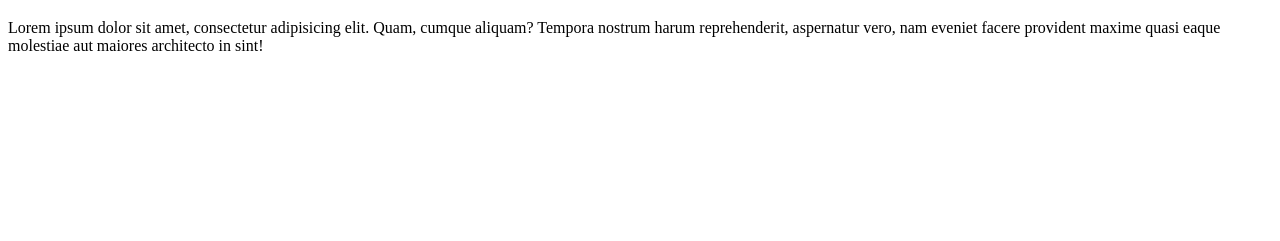
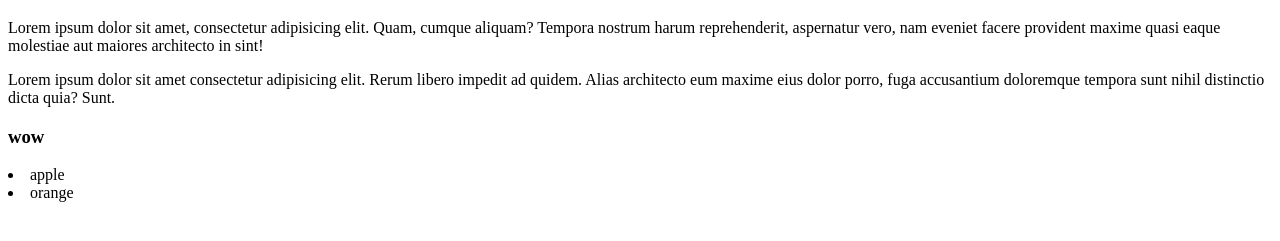
Before and after one commit to Abdussh01/my-blog-repo, a plain HTML site: page index.html in a window 1280 px wide. Shown: the part 61-302 px from the top of the page. Drawn offline with Linux system fonts and the light colour scheme.

Commit message:
third add commit

```diff
--- a/index.html
+++ b/index.html
@@ -9,5 +9,11 @@
 <body>
     <h1>this is my second github push code</h1>
     <p>Lorem ipsum dolor sit amet, consectetur adipisicing elit. Quam, cumque aliquam? Tempora nostrum harum reprehenderit, aspernatur vero, nam eveniet facere provident maxime quasi eaque molestiae aut maiores architecto in sint!</p>
+    <p>Lorem ipsum dolor sit amet consectetur adipisicing elit. Rerum libero impedit ad quidem. Alias architecto eum maxime eius dolor porro, fuga accusantium doloremque tempora sunt nihil distinctio dicta quia? Sunt.</p>
+    <h3>wow</h3>
+    <li>
+        apple
+    </li>
+    <li>orange</li>
 </body>
 </html>
```
